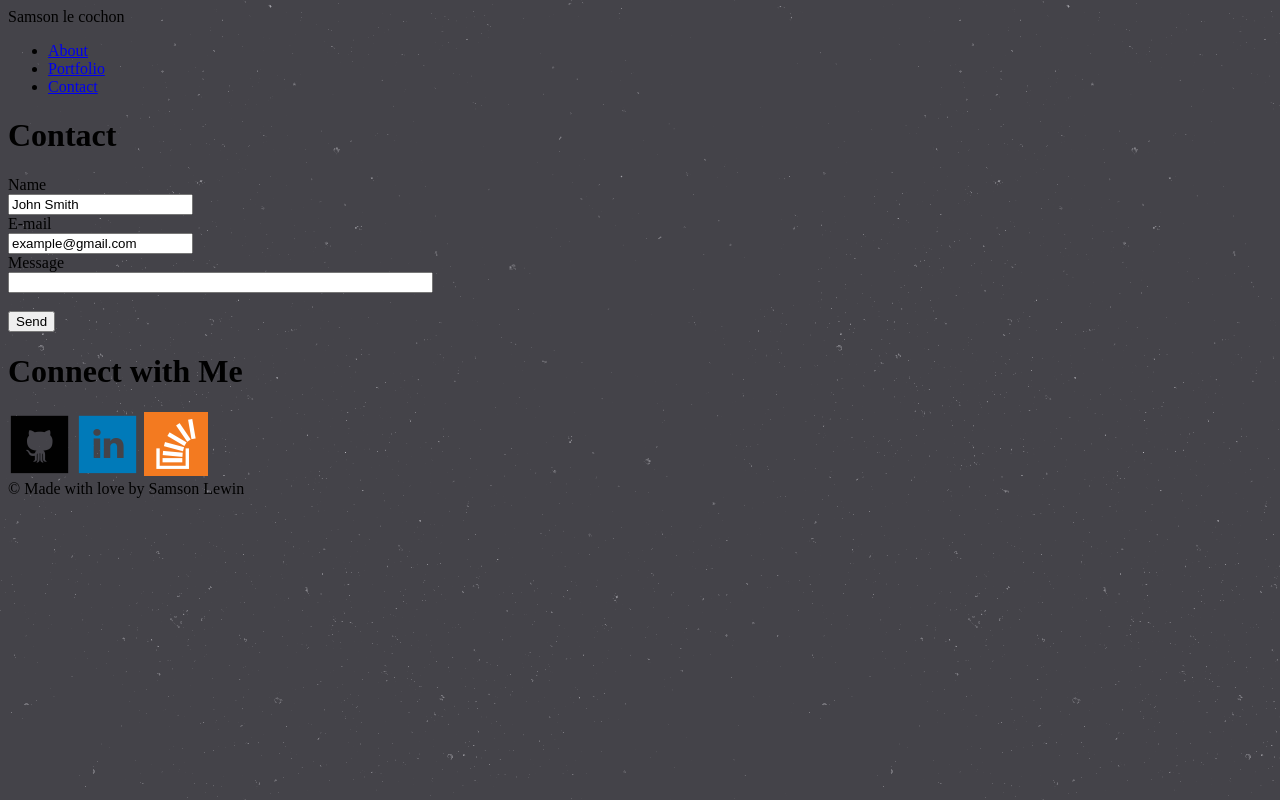
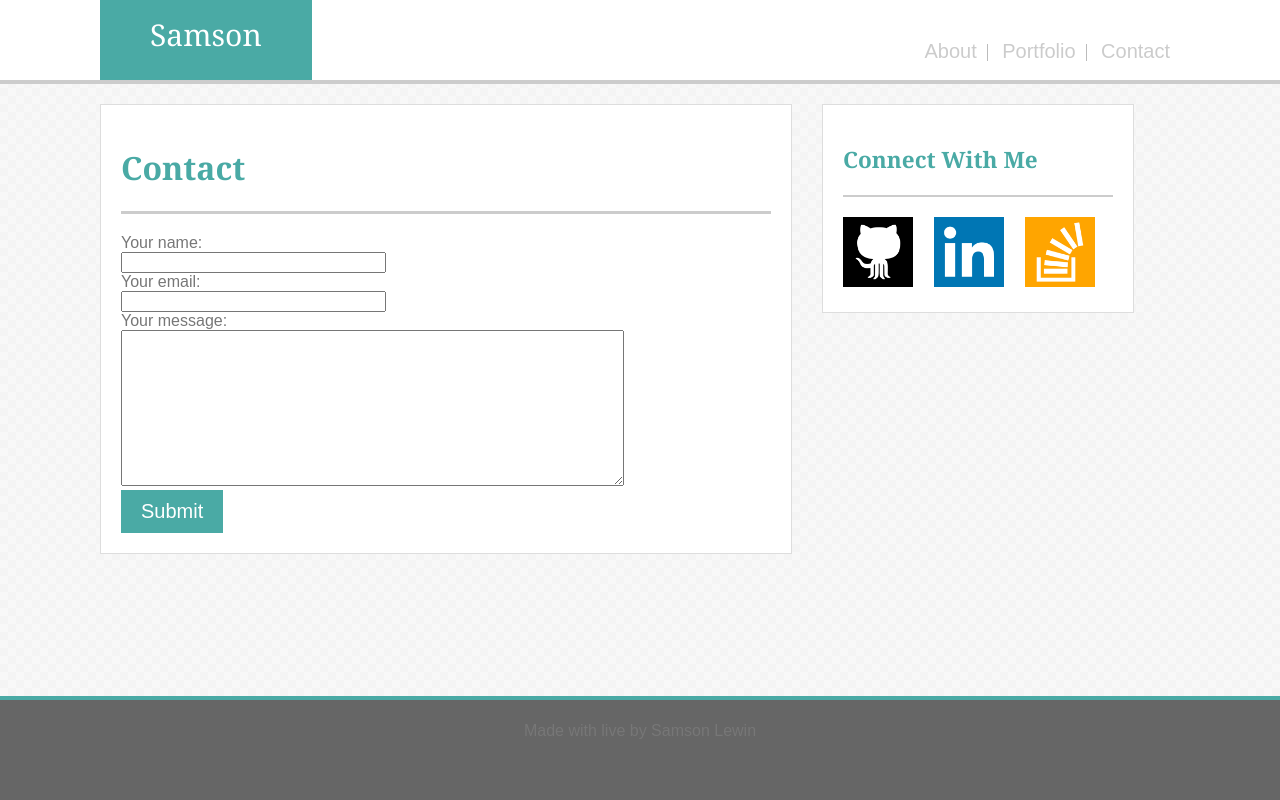
Before and after one commit to samsonlewin/Basic-Portfolio, a PHP site: page /contact.html in a window 1280 px wide. Run offline with PHP 8.4, Linux system fonts and the light colour scheme.

Commit message:
added form

```diff
--- a/assets/css/style.css
+++ b/assets/css/style.css
@@ -2,58 +2,104 @@ html, body{
 	margin: 0;
 	padding: 0;
 	font-family:'Arial', 'Helvetica Neue', Helvetica, sans-serif;
+	background-image: url("../images/ps_neutral.png");
 
 }
 
-
+h1,h2{
+	font-family:'Georgia', Times, Times New Roman, serif;
+	color: #4aaaa5;
+}
 
 header{
 	background-color: white;
 	width:100%;
-	height:100px;
-	border-bottom: solid #4aaaa5 4px;
+	height:80px;
+	border-bottom: solid #cccccc 4px;
+	position: relative;
 }
 
-.logo{
+#logo{
 	background-color: #4aaaa5;
-	width:270px;
+	padding-top: 25px;
+	padding-bottom: 25px;
+	padding-left: 50px;
+	padding-right: 50px;
 	color:#ffffff;
 	text-align: center;
-	float: left;
-	margin-top: 20px;
+	float:left;
+	position: absolute;
+	bottom: 0;
+	font-size: 30px;
+	font-family: 'Georgia', Times, Times New Roman, serif;
+	left: 100px;
 
 }
 
-.central_content{
+#menu{
+	position: absolute;
+	right: 10px;
+	height: auto;
+	margin-top: 40px;
+	right: 100px;
+
+}
+
+#content{
+	position: absolute;
+	margin-left: 100px;
+	margin-right: 100px;
+}
+#bio{
+	width: 650px;
+	float: left;
+	margin-top: 20px;
+	margin-right: 30px;
 	background-color: #ffffff;
-	border:solid #dddddd 2px;
-	width:650px;
+	border: solid #dddddd 1px;
+	padding: 20px;
 }
-.sidebar{
+
+#contact{
+	width: 650px;
+	float: left;
+	margin-top: 20px;
+	margin-right: 30px;
 	background-color: #ffffff;
-	border:solid #dddddd 2px;
-	width:270px;
+	border: solid #dddddd 1px;
+	padding: 20px;
 }
+
+#social{
+	width: 270px;
+	float: left;
+	margin-top: 20px;
+	background-color: #ffffff;
+	border: solid #dddddd 1px;
+	padding: 20px;
+	font-size: 15px;
+
+}
+
 footer{
 	background-color:#666666;
 	width:100%;
 	height:100px;
 	border-top: solid #4aaaa5 4px;
-	position:fixed;
-   	left:0px;
-   	bottom:0px;
+   	position: absolute;
+   	bottom: 0px;
+   	text-align: center;
 }
 
-.content_nav{
-	float: right;
-	height: auto;
-	padding-top: 40px;
-}
+
+
+
 
 ul{
 	list-style-type: none;
     margin: 0;
     padding: 0;
+
 }
 
 li{
@@ -63,12 +109,21 @@ li{
     padding-right: 10px;
 }
 
+a{
+	text-decoration: none;
+	color: #cccccc;
+	font-family: 'Arial', 'Helvetica Neue', Helvetica, sans-serif;
+	font-size: 20px;
+
+}
+
 li:last-child {
     border-right: none;
 }
 
-h1{
-	font-family:'Arial', 'Helvetica Neue', Helvetica, sans-serif;
+.title{
+	font-family:'Georgia', Times, Times New Roman, serif;
+	color: #4aaaa5;
 }
 
 .profile_pic{
@@ -107,3 +162,60 @@ p{
 	text-align: center;
 	padding: 50px 0;
 }
+
+.social{
+	width: 50px;
+	height: 50px;
+}
+
+#icons{
+	position: relative;
+	display: inline;
+
+}
+
+.social{
+	width: 70px;
+	height: 70px;
+	margin-right: 17px;
+
+}
+
+.content_footer{
+	text-align: center;
+	padding: 50px 0;
+	color: #fff;
+
+}
+
+#bar1{
+	background: #cccccc;
+	height:3px;
+	margin-top: 20px;
+	margin-bottom: 20px;
+}
+
+#bar2{
+	background: #cccccc;
+	height:2px;
+	margin-top: 20px;
+	margin-bottom: 20px;
+}
+
+.row{
+	font-family: 'Arial', 'Helvetica Neue', Helvetica, sans-serif;
+	color: #777777;
+}
+
+.submit{
+	background-color: #4aaaa5;
+	border: none;
+	font-family: 'Arial', 'Helvetica Neue', Helvetica, sans-serif;
+	color: #ffffff;
+	font-size: 20px;
+	padding-left: 20px;
+	padding-right: 20px;
+	padding-bottom: 10px;
+	padding-top: 10px;
+
+}
--- a/contact.html
+++ b/contact.html
@@ -1,68 +1,66 @@
 <!DOCTYPE html>
   <html>
+  <!--Head-->
     <head>
       <title>About Me</title>
       <!-- favicon  -->
       <link rel="shortcut icon" href="favicon.ico">
       <link rel="icon" type="image/gif" href="animated_favicon1.gif">
+      <link rel="stylesheet" type="text/css" href="assets/css/style.css">
+    </head>
 
-			<meta charset="UTF-8">
+    <body>
 
-		<body background="assets/images/stardust.png">
-
-			<!-- main page header  -->
+    <!--Header-->
       <header>
-  				<div class="wrap">
-  				<!-- logo  -->
-  				<div class="logo">Samson le cochon</div>
-  				<!-- nav content  -->
-    			 <div class="content nav">
-    			 	<ul class="nav">
-  						<li><a href="#">About</a></li>
-  						<li><a href="#">Portfolio</a></li>
-  						<li><a href="#">Contact</a></li>
+          <div id="logo">Samson</div>
+          <ul id="menu">
+            <li><a href="index.html">About</a></li>
+            <li><a href="portfolio.html">Portfolio</a></li>
+            <li><a href="contact.html">Contact</a></li>
           </ul>
-    			 </div>
-    			 <!-- nav content  -->
-    			<div class="content"></div>
-  				</div>
-  				<div class="header_bar"></div>
       </header>
 
-			<!-- main page content  -->
-			<div class="main">
-  			<div class="wrap">
-  				<div class="title"><h1>Contact</h1></div>
-    			<div class="content">
-    			   <div class="main_bar">
-              <form action="mailto:samsonlewin@gmail.com" method="post" enctype="text/plain">
-              Name<br>
-              <input type="text" name="name" value="John Smith"><br>
-              E-mail<br>
-              <input type="text" name="mail" value="example@gmail.com"><br>
-              Message<br>
-              <input type="text" name="comment" size="50"><br><br>
-              <input type="submit" value="Send">
+      <!--content-->
+      <div id="content">
+
+      <!--BIO-->
+        <div id="contact">
+          <h1>Contact</h1>
+          <div id="bar1"></div>
+
+
+            <form id="contact_form" action="mailto:samsonlewin@gmail.com" method="POST" enctype="multipart/form-data">
+              <div class="row">
+              <label for="name">Your name:</label><br />
+              <input id="name" class="input" name="name" type="text" value="" size="30" /><br />
+              </div>
+              <div class="row">
+                <label for="email">Your email:</label><br />
+                <input id="email" class="input" name="email" type="text" value="" size="30" /><br />
+              </div>
+              <div class="row">
+                <label for="message">Your message:</label><br />
+                <textarea id="message" class="input" name="message" rows="10" cols="60"></textarea><br />
+              </div>
+              <input class="submit" type="submit" value="Submit" />
             </form>
+
+        </div>
+        <!--social-->
+        <div id="social">
+          <h2>Connect With Me</h2>
+          <div id="bar2"></div>
+            <div id="icons">
+              <a target="_blank" href="https://github.com/samsonlewin"><img class="social" src="assets/images/github.png"></a>
+              <a target="_blank" href="https://fr.linkedin.com/in/samson-lewin"><img class="social" src="assets/images/linkedin.png"></a>
+              <a target="_blank" href="http://stackoverflow.com/users/7289590/samson-lewin"><img class="social" src="assets/images/stack_overflow.png"></a>
             </div>
         </div>
       </div>
-    			<div class="sidebar">
-    			<div class="title_2"><h1>Connect with Me</h1></div>
-    			<div class="sidebar_bar"></div>
-    			<div class="sidebar content">
-    				<a target="_blank" href="https://github.com/samsonlewin"><img src="assets/images/github.png"></a>
-    				<a target="_blank" href="https://fr.linkedin.com/in/samson-lewin"><img src="assets/images/linkedin.png"></a>
-    				<a target="_blank" href="http://stackoverflow.com/users/7289590/samson-lewin"><img src="assets/images/stack_overflow.png"></a>
-    			</div>
-    			</div>
-  		</div>
-			<!-- main page footer  -->
-			<footer>
-			<div class="footer_bar"></div>
-  			<div class="wrap">
-    			<div class="content"> © Made with love by Samson Lewin</div>
-  			</div>
-			</footer>
+
+       <!--footer-->
+      <footer><p id="content_footer">Made with live by Samson Lewin</p></footer>
+
     </body>
    </html>
```
Also changed, not shown: index.html (+27 -42 lines), assets/images/Github.png, assets/images/linkedin.png, assets/images/stack_overflow.png, 4 other files. Lines whose indentation alone changed are shown as unchanged.
